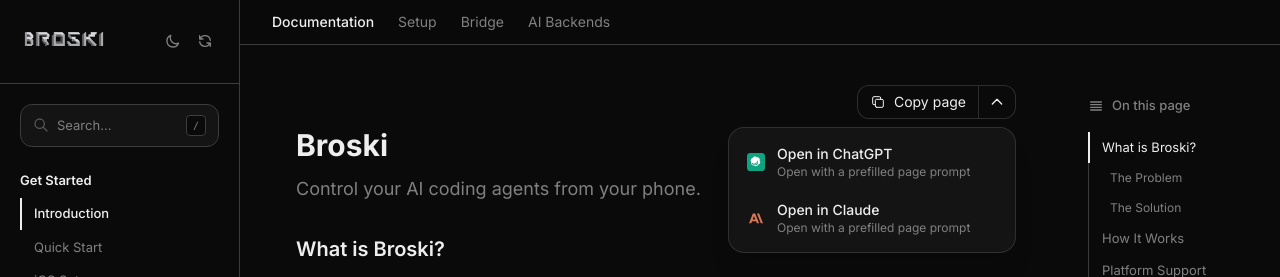
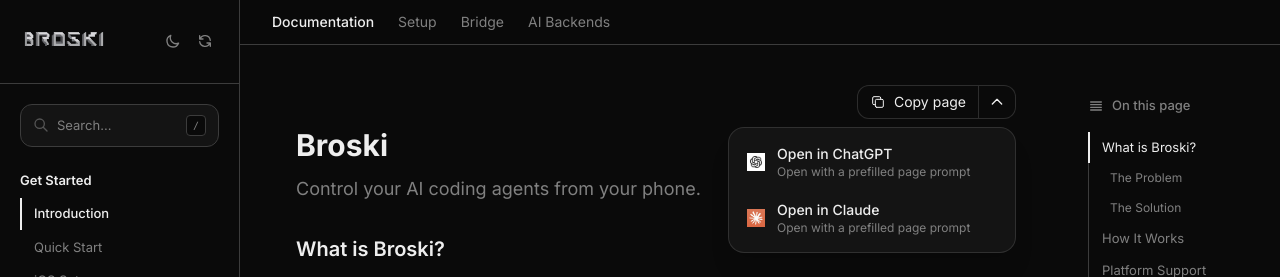
Before and after one commit to humblemuzzu/broski, a Next.js app in the folder website/: page /docs in a window 1280 px wide. Both pictures are taken after a click on the button 997 px from the left and 102 px from the top of the page. Shown: the top 277 px of the page. Built offline with nearby package versions, Linux system fonts and the light colour scheme.

Commit message:
using proper icons

```diff
--- a/website/src/components/docs/copy-page-button.tsx
+++ b/website/src/components/docs/copy-page-button.tsx
@@ -222,7 +222,7 @@ export function CopyPageButton({ title }: CopyPageButtonProps) {
             onClick={() => openInModel("chatgpt")}
             className="flex w-full items-center gap-3 rounded-lg px-3 py-2.5 text-left text-sm hover:bg-muted/50 transition-colors"
           >
-            <Image src="/logos/openai.svg" alt="OpenAI" width={18} height={18} className="shrink-0" />
+            <Image src="/logos/codex-icon.png" alt="ChatGPT" width={18} height={18} className="shrink-0" />
             <div>
               <p className="font-medium">Open in ChatGPT</p>
               <p className="text-xs text-muted-foreground">Open with a prefilled page prompt</p>
@@ -233,7 +233,7 @@ export function CopyPageButton({ title }: CopyPageButtonProps) {
             onClick={() => openInModel("claude")}
             className="flex w-full items-center gap-3 rounded-lg px-3 py-2.5 text-left text-sm hover:bg-muted/50 transition-colors"
           >
-            <Image src="/logos/anthropic.svg" alt="Anthropic Claude" width={18} height={18} className="shrink-0" />
+            <Image src="/logos/cc-real.png" alt="Claude" width={18} height={18} className="shrink-0" />
             <div>
               <p className="font-medium">Open in Claude</p>
               <p className="text-xs text-muted-foreground">Open with a prefilled page prompt</p>
```
Also changed, not shown: website/public/logos/cc-real.png (added), website/public/logos/codex-icon.png (added).
